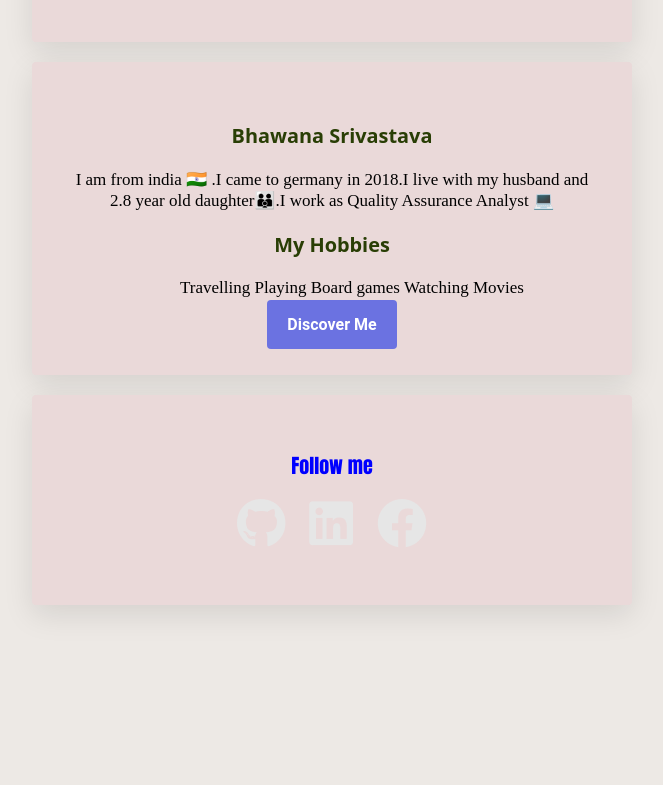
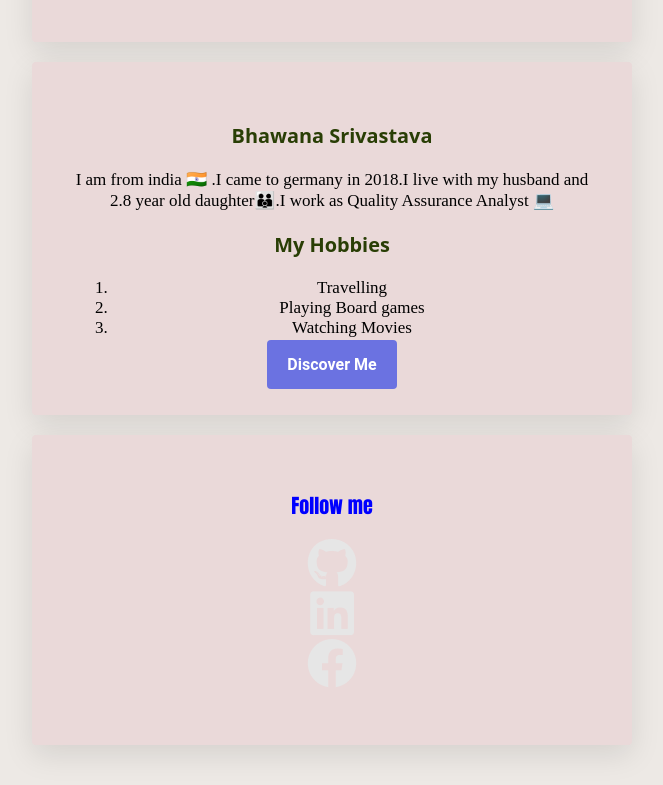
Before and after one commit to bhawana2021/Bhawana_profile, a plain HTML site: page index.html in a window 1280 px wide. Shown: the part 504-1289 px from the top of the page, without its empty margins (308-971 px from the left). Before the commit the page ends 1149 px from the top, so only its background shows below. Drawn offline with Linux system fonts and the light colour scheme.

Commit message:
make my profile prettier-5

```diff
--- a/index.html
+++ b/index.html
@@ -18,9 +18,9 @@
         <P> I am from india 🇮🇳 .I came to germany in 2018.I live with my husband and 2.8 year old daughter👪.I work as Quality Assurance Analyst 💻 </P>
          <h3>My Hobbies</h3>
          <ol>
-            <il>Travelling</il>
-            <il>Playing Board games</il>
-            <il>Watching Movies</il>
+            <li>Travelling</li>
+            <li>Playing Board games</li>
+            <li>Watching Movies</li>
           </ol>
 
         <a href="https://de.linkedin.com" class ="btn-blue"> Discover Me </a>
@@ -28,21 +28,21 @@
     <div class="card-white">
       <h2>Follow me</h2>
       <ul class="list-inline">
-        <il>
+        <li>
           <a href="https://github.com/bhawana2021">
             <i class="fa-brands fa-github"></i>
           </a>
-        </il>
-        <il>
+        </li>
+        <li>
           <a href="https://de.linkedin.com/">
             <i class="fa-brands fa-linkedin"></i>
           </a>
-        </il>
-        <il>
+        </li>
+        <li>
           <a href="https://de-de.facebook.com/">
             <i class="fa-brands fa-facebook"></i>
           </a>
-        </il>
+        </li>
       </ul></div>
   </div>
   </body>
```
